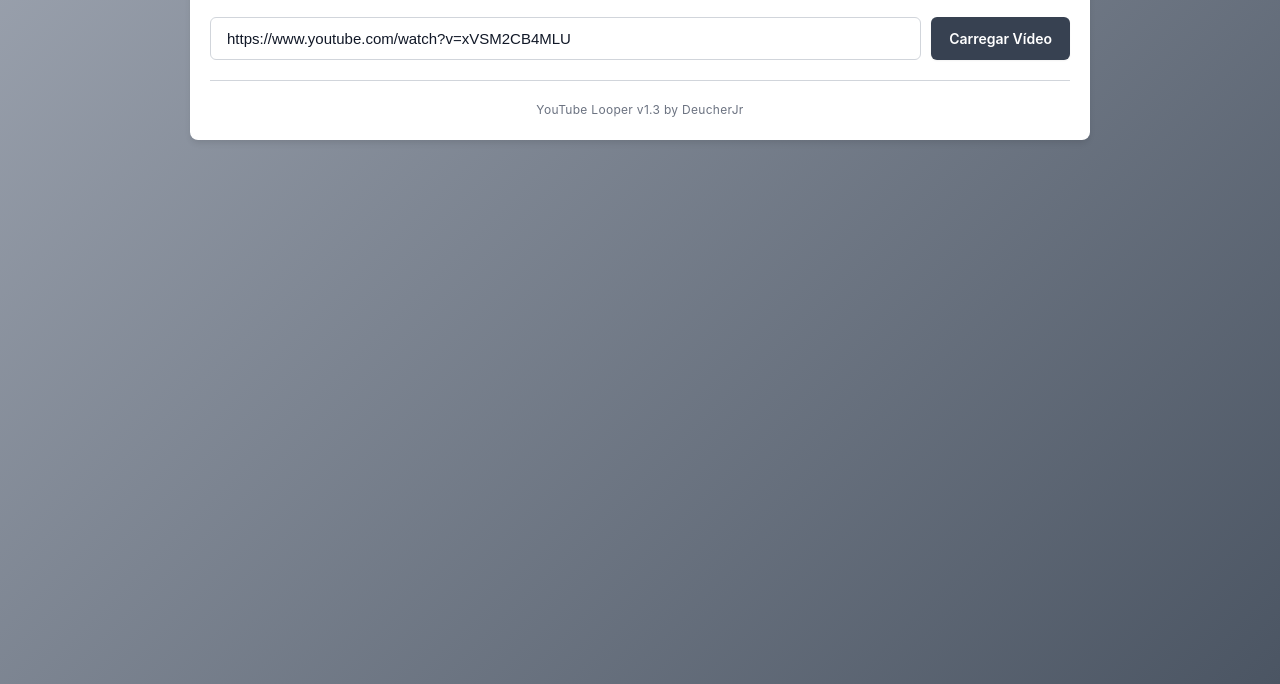
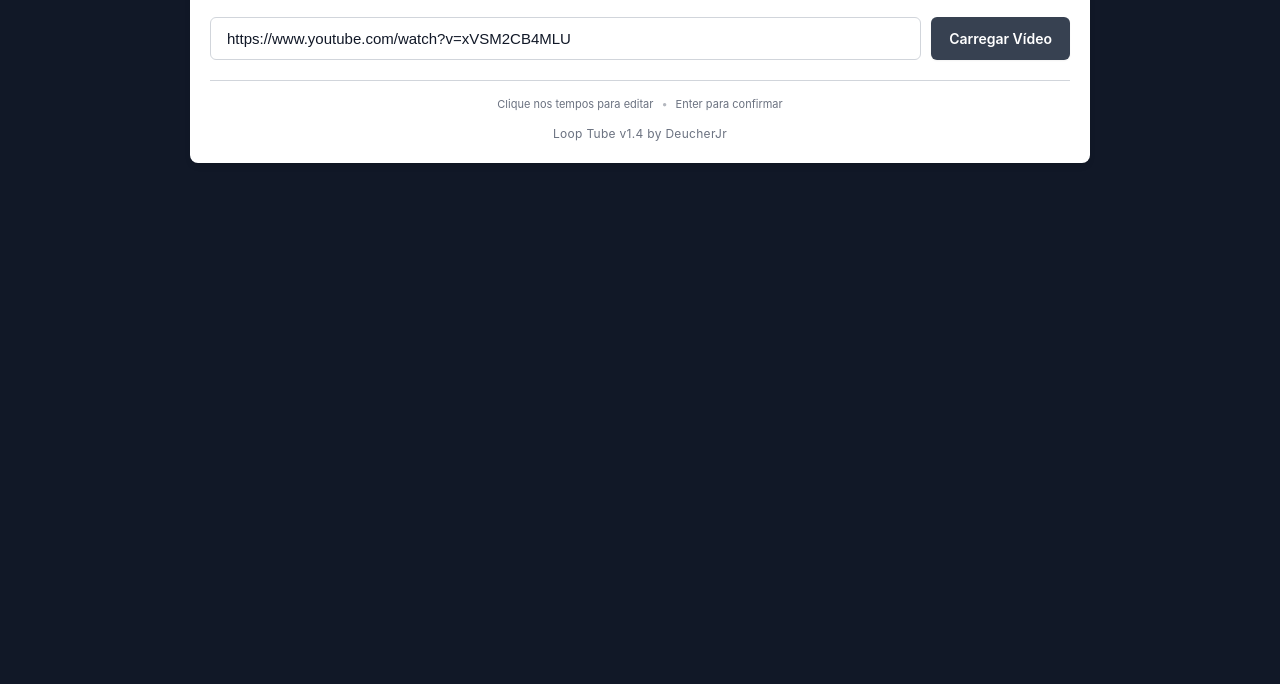
Before and after one commit to DeucherAI/Looper, a website: page index.html in a window 1280 px wide. Shown: the part 116-800 px from the top of the page. Drawn offline with Linux system fonts and the light colour scheme.

Commit message:
atualização v05

```diff
--- a/index.html
+++ b/index.html
@@ -5,14 +5,14 @@
     <meta name="viewport" content="width=device-width, initial-scale=1.0">
     <meta name="description" content="Player de YouTube com controles de loop personalizado">
     <meta name="theme-color" content="#764ba2">
-    <title>YouTube Looper</title>
+    <title>Loop Tube 1.4</title>
     <link rel="manifest" href="manifest.json">
     <link rel="stylesheet" href="styles.css">
 </head>
 <body>
     <div class="container">
         <header>
-            <h1>🎵 YouTube Looper</h1>
+            <h1>Loop Tube 1.4</h1>
             <p class="subtitle">Controle total sobre seus vídeos do YouTube</p>
         </header>
 
@@ -92,7 +92,12 @@
         <div id="error-message" class="error-message" style="display: none;"></div>
 
         <footer class="app-footer">
-            <span class="version-text">YouTube Looper v1.3 by DeucherJr</span>
+            <div class="shortcuts-legend">
+                <span class="shortcut-item">Clique nos tempos para editar</span>
+                <span class="shortcut-separator">•</span>
+                <span class="shortcut-item">Enter para confirmar</span>
+            </div>
+            <span class="version-text">Loop Tube v1.4 by DeucherJr</span>
         </footer>
     </div>
 
--- a/styles.css
+++ b/styles.css
@@ -61,7 +61,7 @@
 
 body {
     font-family: -apple-system, BlinkMacSystemFont, 'Segoe UI', 'Roboto', 'Oxygen', 'Ubuntu', 'Cantarell', sans-serif;
-    background: linear-gradient(135deg, var(--gray-400) 0%, var(--gray-600) 100%);
+    background: var(--gray-900);
     min-height: 100vh;
     padding: 10px;
     color: var(--text-primary);
@@ -470,6 +470,30 @@ header h1 {
     padding-top: 15px;
     border-top: 1px solid var(--border-color);
     text-align: center;
+    display: flex;
+    flex-direction: column;
+    gap: 8px;
+}
+
+.shortcuts-legend {
+    display: flex;
+    align-items: center;
+    justify-content: center;
+    gap: 8px;
+    flex-wrap: wrap;
+    margin-bottom: 4px;
+}
+
+.shortcut-item {
+    font-size: 0.6875rem;
+    color: var(--text-muted);
+    font-weight: 400;
+}
+
+.shortcut-separator {
+    font-size: 0.6875rem;
+    color: var(--text-muted);
+    opacity: 0.5;
 }
 
 .version-text {
```
